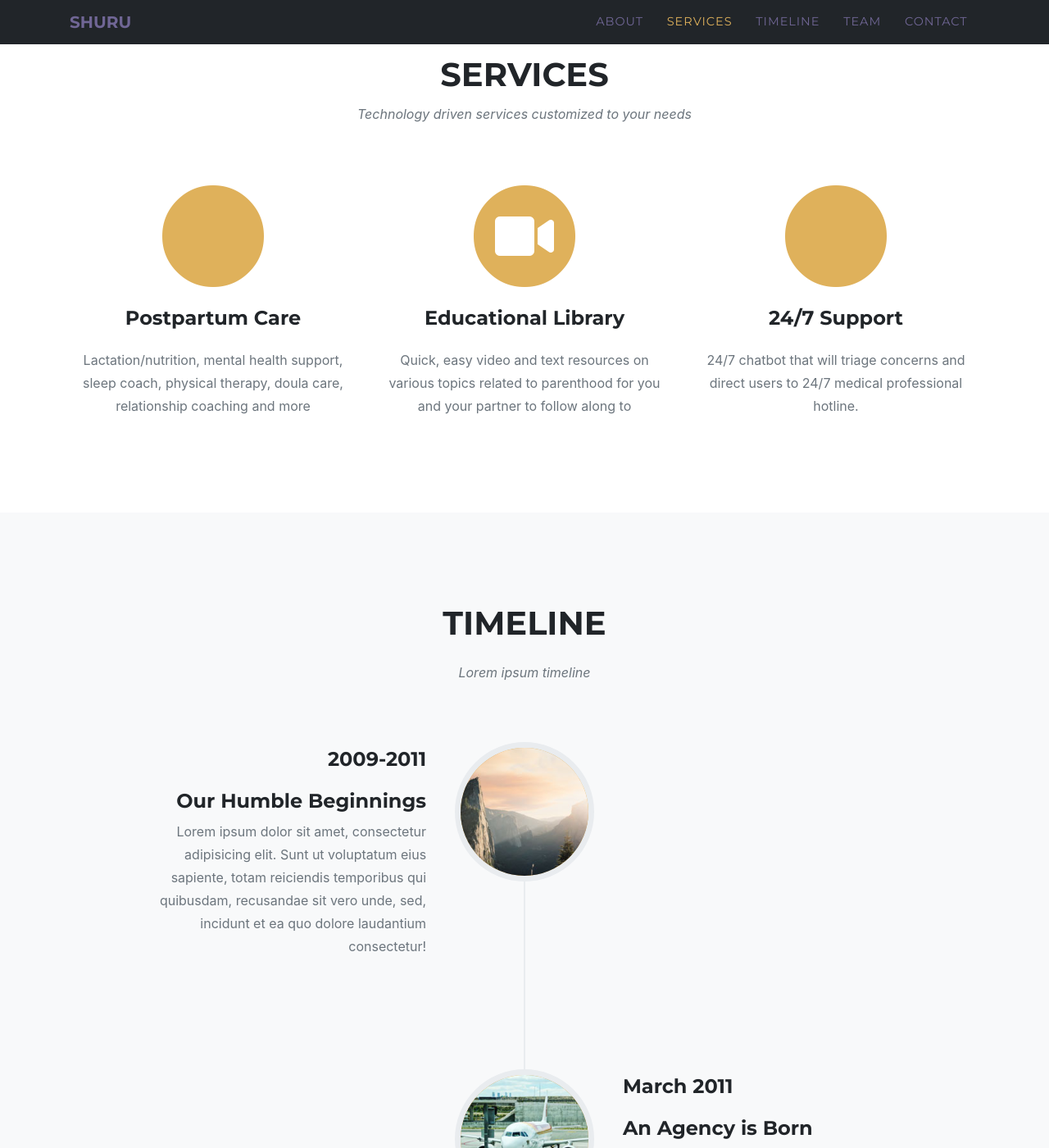
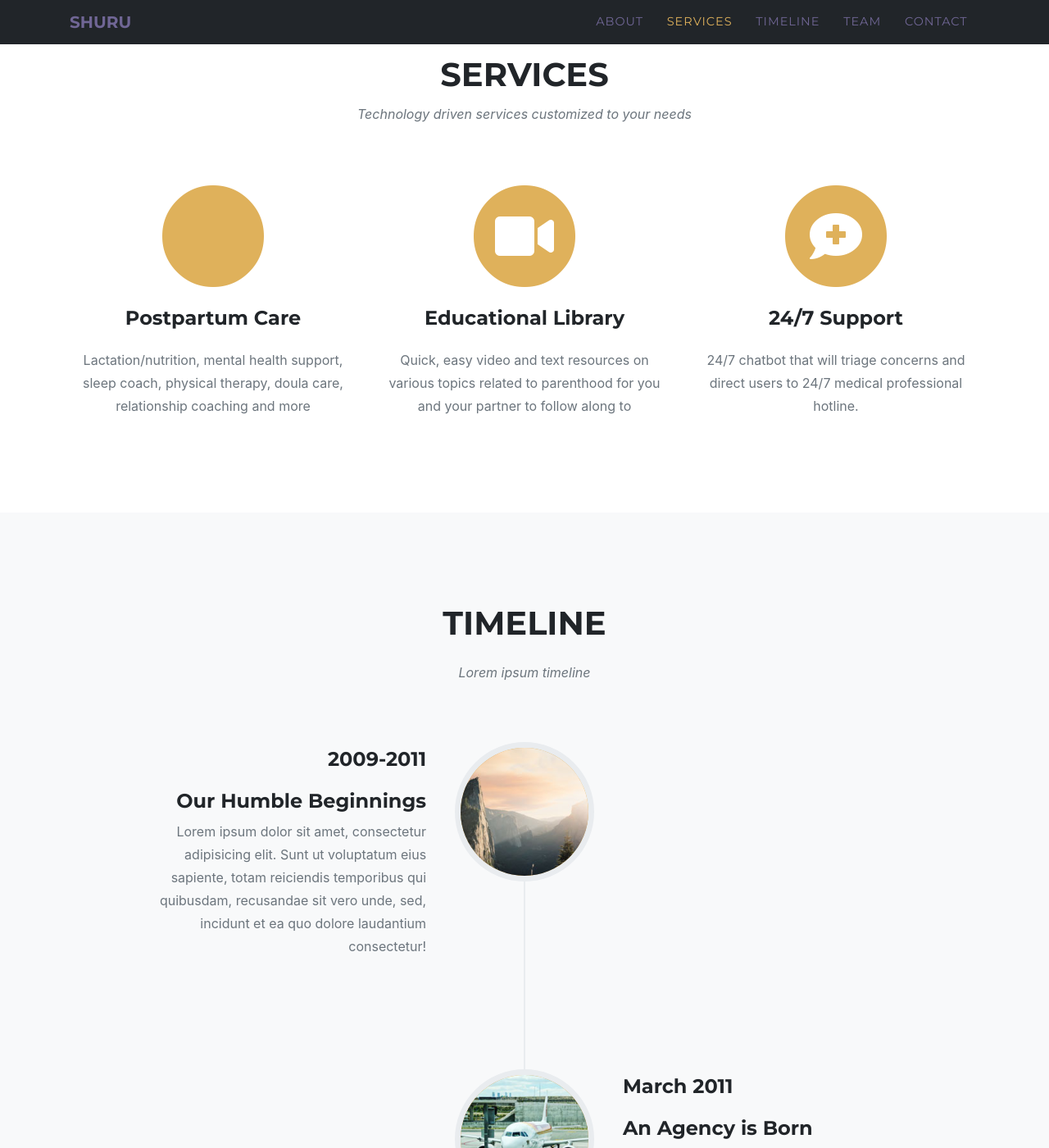
Before and after one commit to shurunow/shurunow.github.io, a Jekyll site: the page built from index.md, in a window 1280 px wide and 1400 px high, scrolled down 1344 px. Shown: the whole window at 82% size. Built offline with Jekyll 4.4.1, drawn with Linux system fonts in a browser that asks for light colours; some web fonts are replaced.

Commit message:
fix icons

```diff
--- a/_data/sitetext.yml
+++ b/_data/sitetext.yml
@@ -23,13 +23,13 @@ en: &DEFAULT_EN
     list:
       - title: "Postpartum Care"
         desc: "Lactation/nutrition, mental health support, sleep coach, physical therapy, doula care, relationship coaching and more"
-        icon: fas fa-hands-holding #find more at https://fontawesome.com/icons
+        icon: fab fa-hands-holding #find more at https://fontawesome.com/icons
       - title: "Educational Library"
         desc: "Quick, easy video and text resources on various topics related to parenthood for you and your partner to follow along to"
         icon: fas fa-video
       - title: "24/7 Support"
         desc: "24/7 chatbot that will triage concerns and direct users to 24/7 medical professional hotline."
-        icon: fab fa-comment-medical
+        icon: fas fa-comment-medical
 
   timeline:
     title: "Timeline"
--- a/_data/style.yml
+++ b/_data/style.yml
@@ -1,6 +1,6 @@
 #Color Customization
 highlight: "#DFB15B"
-white: "#F8956F"
+white: "#FFF"
 black: "#706695"
 
 #Image Customization
```
